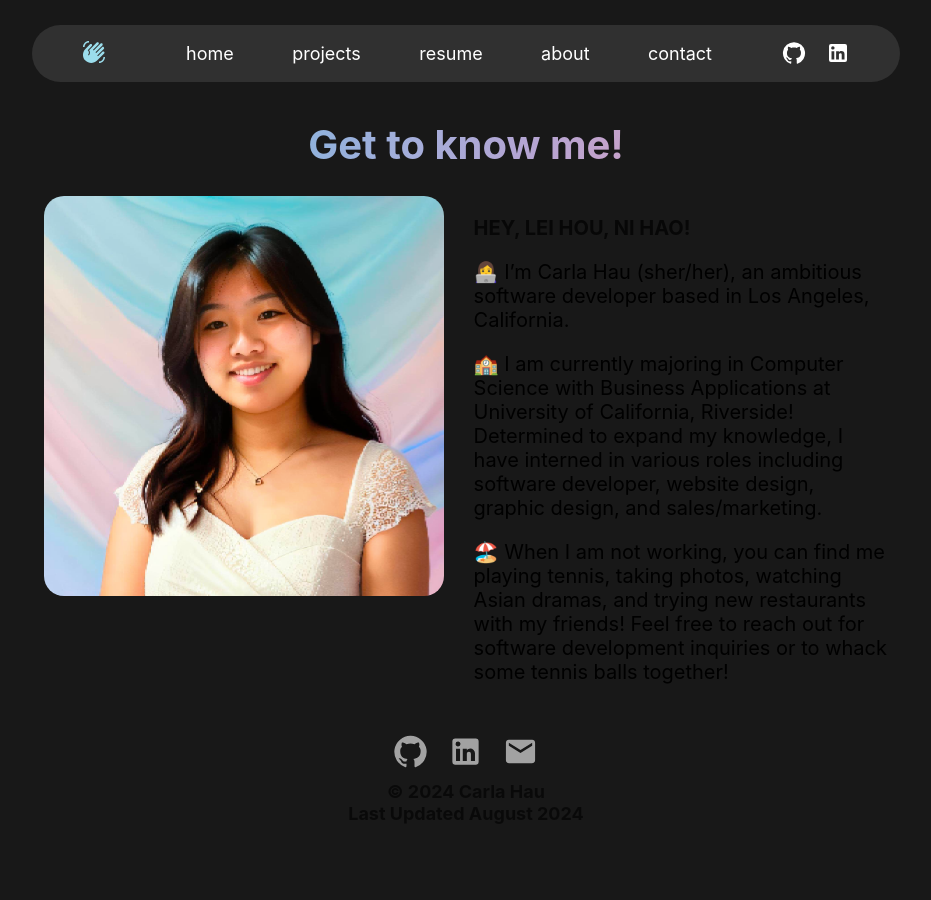
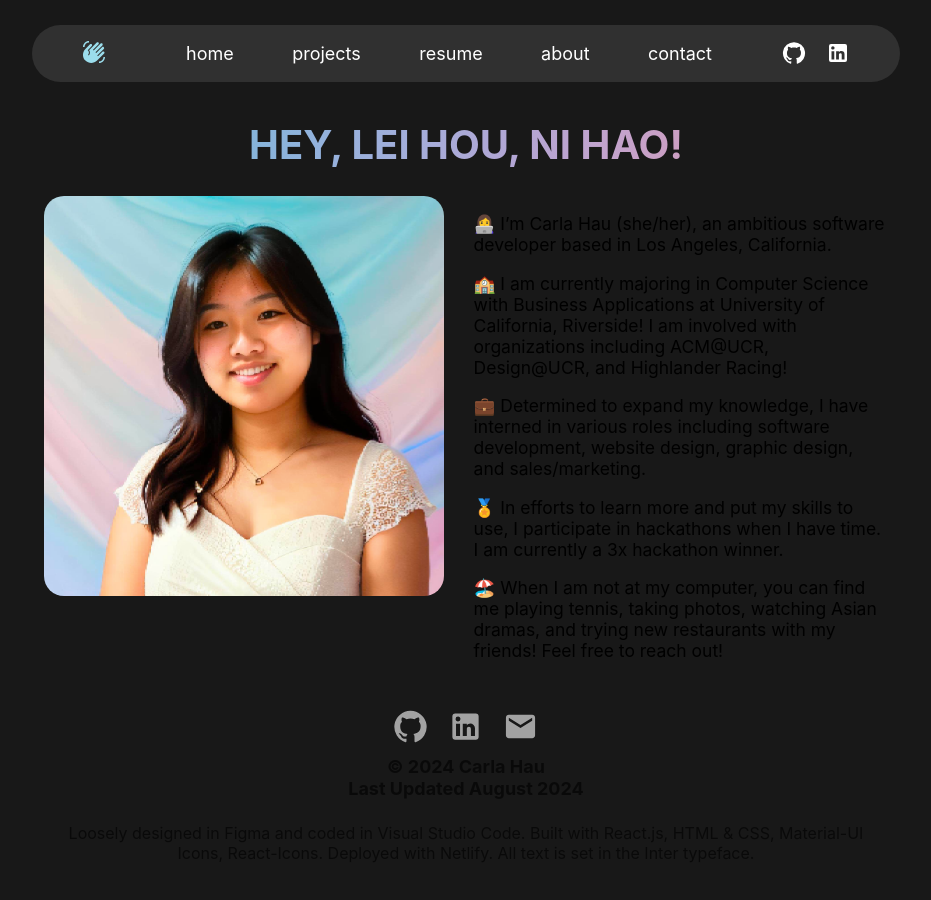
Before and after one commit to carlahauu/Portfolio, a React (Vite) app: page /about in a window 1280 px wide. Shown: the top 900 px of the page, without its empty margins (174-1105 px from the left). Before the commit the page ends 854 px from the top, so only its background shows below. Built offline with nearby package versions, Linux system fonts and the light colour scheme.

Commit message:
Updated About Me and Footer

```diff
--- a/src/components/Footer.jsx
+++ b/src/components/Footer.jsx
@@ -1,10 +1,10 @@
-import { Email, GitHub, LinkedIn } from '@mui/icons-material'
-import React from 'react'
+import { Email, GitHub, LinkedIn } from "@mui/icons-material";
+import React from "react";
 import "../styles/Footer.css";
 
-function Footer(){
+function Footer() {
   return (
-    <footer className='footer'>
+    <footer className="footer">
       <div className="footerSocials">
         <div>
           <a href="https://github.com/carlahauu">
@@ -17,15 +17,19 @@ function Footer(){
           </a>
         </div>
         <div>
-            <a href='mailto:carlahau110@gmail.com'>
-              <Email fontSize="large"/>
+          <a href="mailto:carlahau110@gmail.com">
+            <Email fontSize="large" />
           </a>
         </div>
       </div>
-        <p className='author'>© 2024 Carla Hau</p>
-        <p className='lastUpdated'>Last Updated August 2024</p>
+      <p className="author">© 2024 Carla Hau</p>
+      <p className="lastUpdated">Last Updated August 2024</p>
+      <div className="devInfo">
+        <p>Loosely designed in Figma and coded in Visual Studio Code. Built with React.js, HTML & CSS, Material-UI Icons, React-Icons.
+          Deployed with Netlify. All text is set in the Inter typeface.</p>
+      </div>
     </footer>
-  )
+  );
 }
 
-export default Footer
+export default Footer;
--- a/src/components/ProjectSection.jsx
+++ b/src/components/ProjectSection.jsx
@@ -6,7 +6,7 @@ import { AutoAwesome } from "@mui/icons-material";
 
 function ProjectSection() {
   const flashifyDemo = true;
-  const flashifySkills = ["React.js", "Clerk", "Gemini API"];
+  const flashifySkills = ["React.js", "HTML & CSS", "Clerk", "Gemini API"];
   return (
     <div className="projectsSection">
       <h2 className="projectHeader">
--- a/src/pages/AboutPage.jsx
+++ b/src/pages/AboutPage.jsx
@@ -4,28 +4,33 @@ import "../styles/AboutPage.css";
 export function AboutPage() {
   return (
     <div className="aboutSection">
-      <h1 className="aboutHeader">Get to know me!</h1>
+      <h1 className="aboutHeader">HEY, LEI HOU, NI HAO!</h1>
       <div className="aboutInfo">
         <div className="aboutImg">
           <img src="src/assets/AboutPhoto.png" />
         </div>
         <div className="aboutMe">
-          <p className="greeting">HEY, LEI HOU, NI HAO!</p>
+          <p className="greeting"></p>
           <p>
-            👩‍💻 I’m Carla Hau (sher/her), an ambitious software developer based
-            in Los Angeles, California.
+            👩‍💻 I’m Carla Hau (she/her), an ambitious software developer based in
+            Los Angeles, California.
           </p>
           <p>
             🏫 I am currently majoring in Computer Science with Business
-            Applications at University of California, Riverside! Determined to
-            expand my knowledge, I have interned in various roles including
-            software developer, website design, graphic design, and
-            sales/marketing.
+            Applications at University of California, Riverside! I am involved
+            with organizations including ACM@UCR, Design@UCR, and Highlander
+            Racing!
           </p>
           <p>
-            🏖️ When I am not working, you can find me playing tennis, taking photos, watching Asian dramas, and trying new restaurants with my
-            friends! Feel free to reach out for software development inquiries
-            or to whack some tennis balls together!
+            💼 Determined to expand my knowledge, I have interned in various
+            roles including software development, website design, graphic
+            design, and sales/marketing.
+          </p>
+          <p>🏅 In efforts to learn more and put my skills to use, I participate in hackathons when I have time. I am currently a 3x hackathon winner.</p>
+          <p>
+            🏖️ When I am not at my computer, you can find me playing tennis,
+            taking photos, watching Asian dramas, and trying new restaurants
+            with my friends! Feel free to reach out!
           </p>
         </div>
       </div>
--- a/src/styles/AboutPage.css
+++ b/src/styles/AboutPage.css
@@ -43,7 +43,7 @@
 }
 
 .aboutMe p {
-  font-size: 20px;
+  font-size: 17.5px;
 }
 
 @media only screen and (max-width: 600px) {
@@ -52,8 +52,11 @@
     text-align: center;
   }
   .aboutInfo img {
-    width: 250px;
-    height: 250px;
+    width: 300px;
+    height: 300px;
+  }
+  .aboutMe p {
+    font-size: 17px;
   }
   .aboutInfo{
     width: 100%;
--- a/src/styles/Footer.css
+++ b/src/styles/Footer.css
@@ -19,6 +19,7 @@
 
 .footerSocials a:hover {
   color: #6fbbcc;
+  opacity: 1;
 }
 
 .author {
@@ -36,6 +37,18 @@
   margin-top: -17px;
 }
 
+.devInfo{
+    text-align: center;
+    opacity: 0.6;
+    display: flex;
+    justify-content: center;
+    margin-top: -10px;
+}
+
+.devInfo p{
+    width: 66vw;
+}
+
 @media only screen and (max-width: 600px) {
   .lastUpdated {
     font-size: 15px;
@@ -43,4 +56,7 @@
   .author{
     font-size: 15px;
   }
+  .devInfo{
+    opacity: 0.6;
 }
+}
```
Lines whose indentation alone changed are shown as unchanged.
